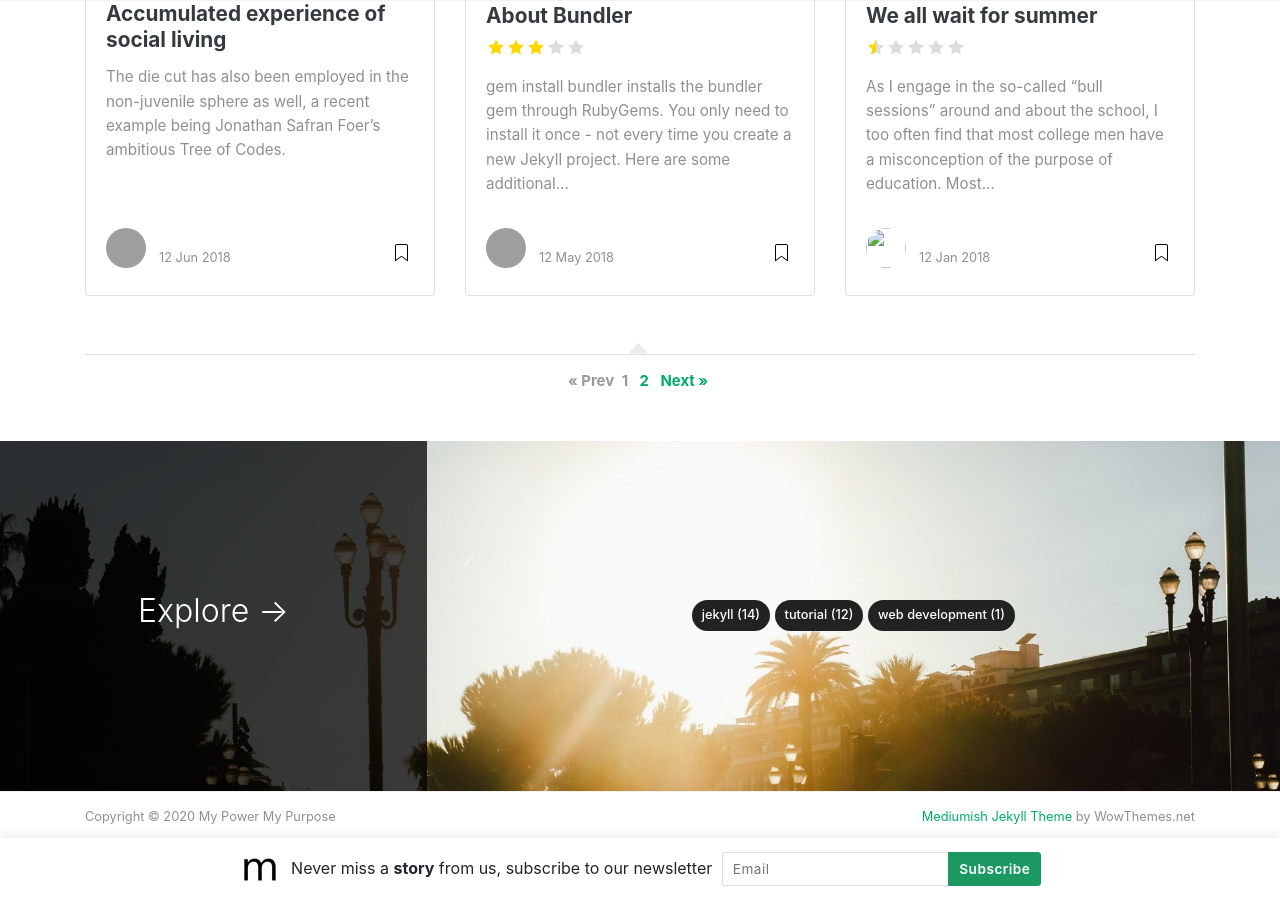
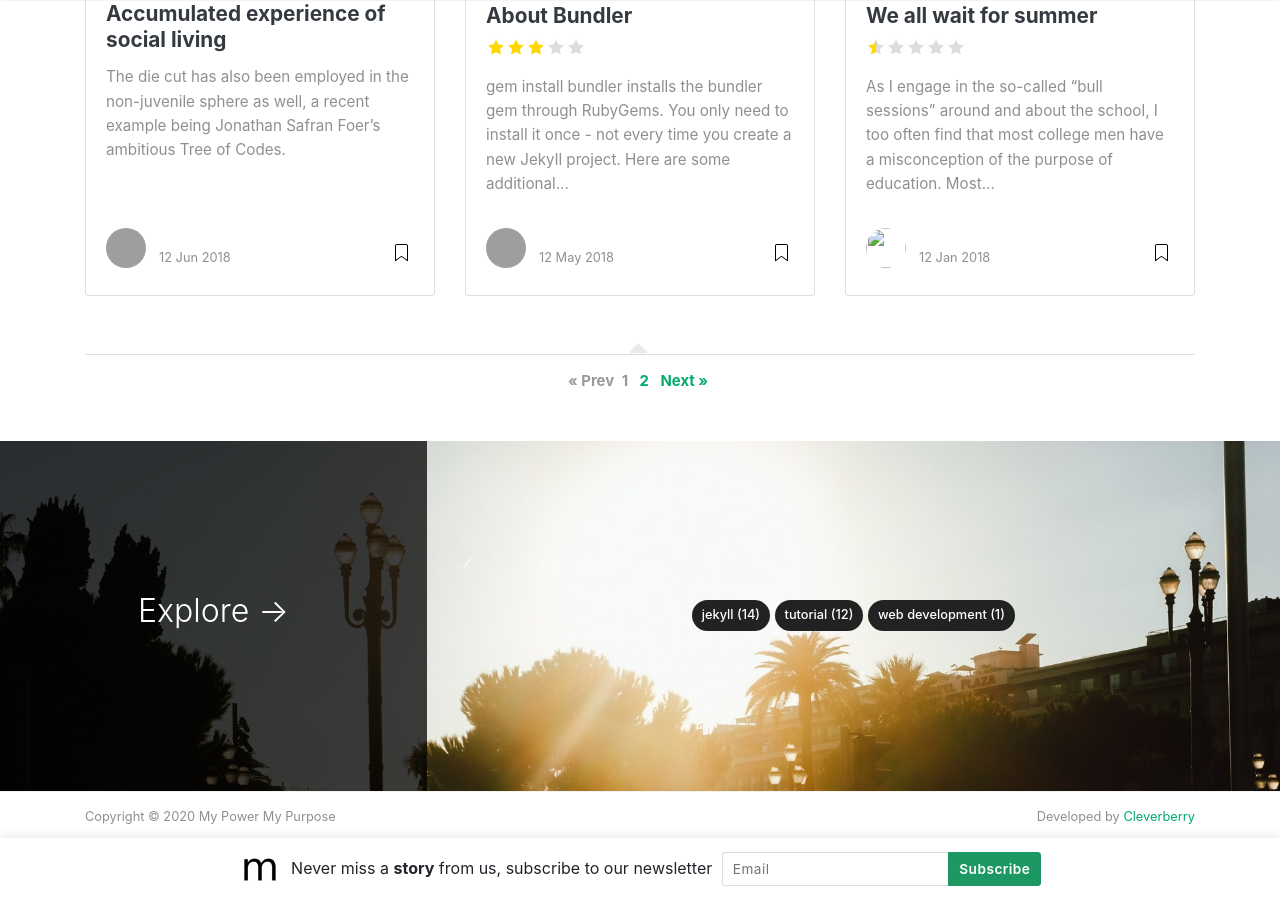
Before and after one commit to cleverberry/mypowermypurpose, a Jekyll site: the page built from index.html, in a window 1280 px wide and 900 px high, scrolled down 1540 px. Built offline with Jekyll 4.4.1, drawn with Linux system fonts in a browser that asks for light colours; nearby versions of some CDN libraries; the list of posts is cut into pages by our own code; grey boxes are pictures that could not be loaded.

Commit message:
Add developer company in footer

```diff
--- a/_layouts/default.html
+++ b/_layouts/default.html
@@ -163,7 +163,7 @@ ga('send', 'pageview');
                 Copyright © {{ site.time | date: "%Y" }} {{ site.name }}
             </div>
             <div class="col-md-6 col-sm-6 text-center text-lg-right">
-                <a target="_blank" href="https://www.wowthemes.net/mediumish-free-jekyll-template/">Mediumish Jekyll Theme</a> by WowThemes.net
+                Developed by <a target="_blank" href="/">Cleverberry</a>
             </div>
         </div>
     </div>
```
